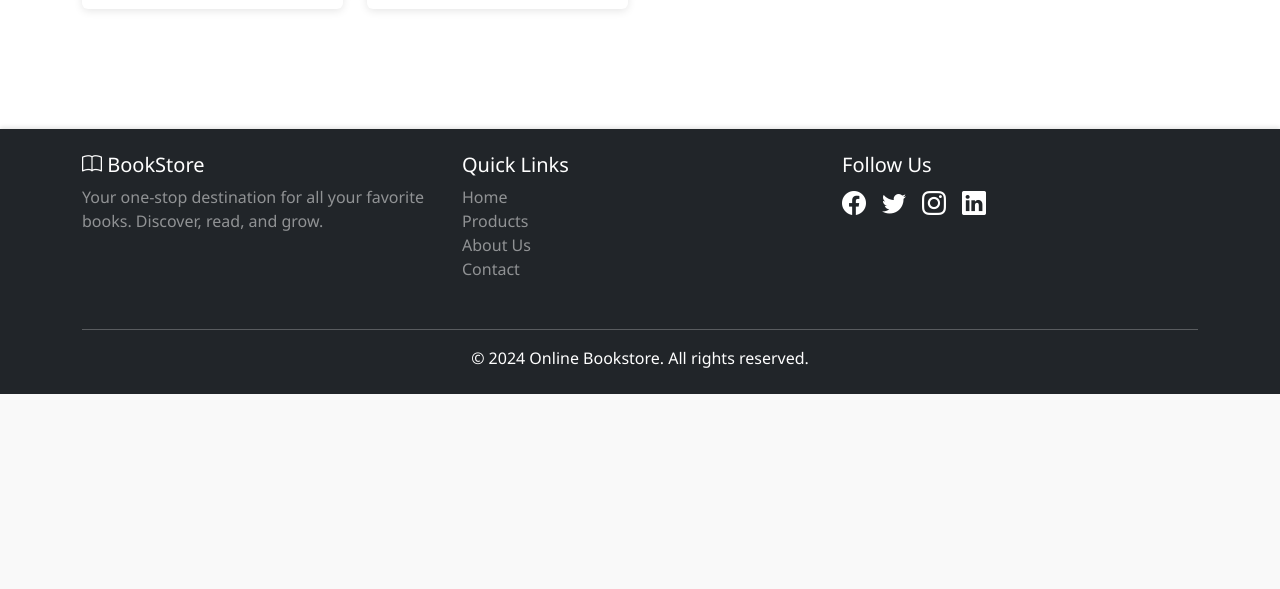
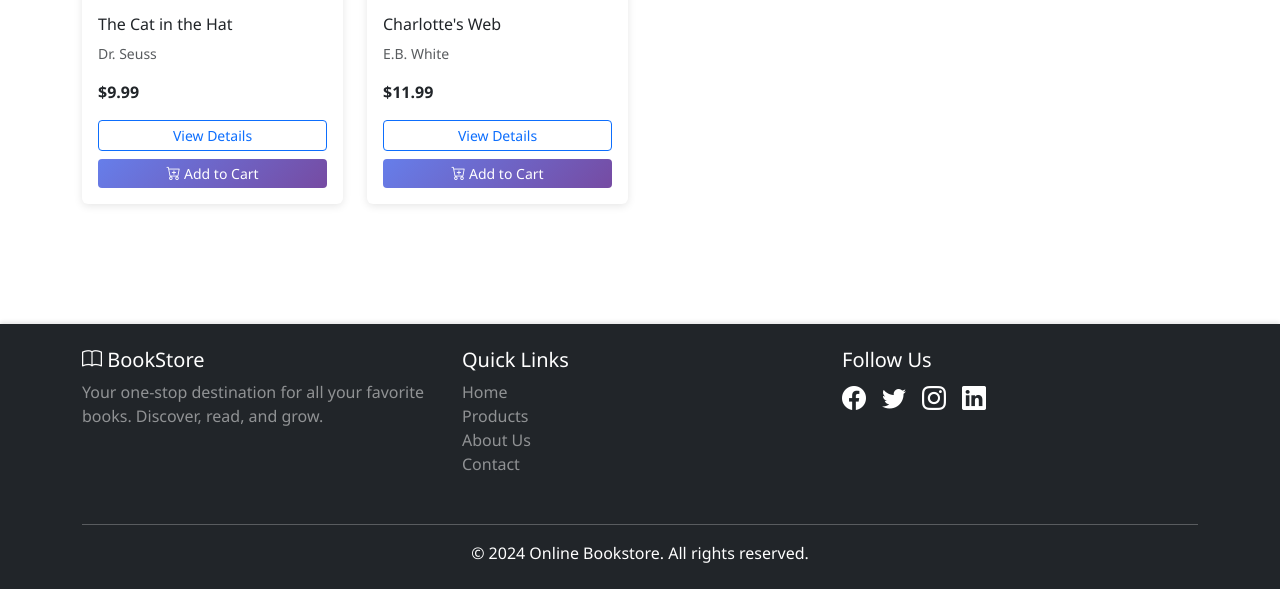
Before and after one commit to k-krishaa/Books, a Flask app: page /products in a window 1280 px wide. Shown: the part 2667-3256 px from the top of the page. Before the commit the page ends 3061 px from the top, so only its background shows below. Run offline with Flask 3, Linux system fonts and the light colour scheme; data comes from the database, SQL or seed files in the repository.

Commit message:
Add quick add to cart feature on products page

```diff
--- a/app.py
+++ b/app.py
@@ -119,7 +119,7 @@ def add_to_cart(product_id):
 
     db.session.commit()
     flash('Product added to cart!', 'success')
-    return redirect(url_for('products'))
+    return redirect(request.referrer or url_for('products'))
 
 @app.route('/update_cart/<int:item_id>', methods=['POST'])
 @login_required
--- a/templates/products.html
+++ b/templates/products.html
@@ -30,11 +30,25 @@
         <div class="col-md-3 mb-4">
             <div class="card h-100">
                 <img src="{{ product.image_url or 'https://via.placeholder.com/300x400?text=Book+Cover' }}" class="card-img-top" alt="{{ product.title }}">
-                <div class="card-body">
+                <div class="card-body d-flex flex-column">
                     <h6 class="card-title">{{ product.title }}</h6>
                     <p class="card-text text-muted small">{{ product.author }}</p>
                     <p class="card-text"><strong>${{ "%.2f"|format(product.price) }}</strong></p>
-                    <a href="{{ url_for('product_detail', id=product.id) }}" class="btn btn-sm btn-primary w-100">View</a>
+                    <div class="mt-auto">
+                        <a href="{{ url_for('product_detail', id=product.id) }}" class="btn btn-sm btn-outline-primary w-100 mb-2">View Details</a>
+                        {% if current_user.is_authenticated %}
+                        <form method="POST" action="{{ url_for('add_to_cart', product_id=product.id) }}">
+                            <input type="hidden" name="quantity" value="1">
+                            <button type="submit" class="btn btn-sm btn-primary w-100">
+                                <i class="bi bi-cart-plus"></i> Add to Cart
+                            </button>
+                        </form>
+                        {% else %}
+                        <a href="{{ url_for('login') }}" class="btn btn-sm btn-primary w-100">
+                            <i class="bi bi-cart-plus"></i> Add to Cart
+                        </a>
+                        {% endif %}
+                    </div>
                 </div>
             </div>
         </div>
```
